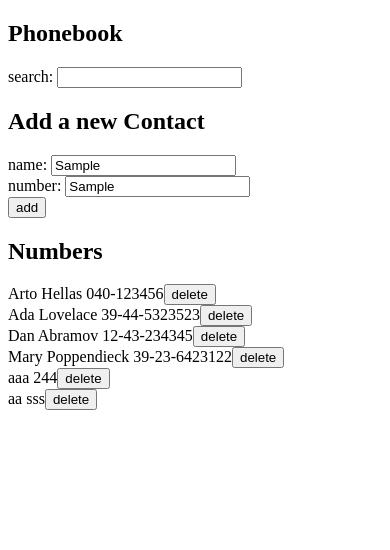
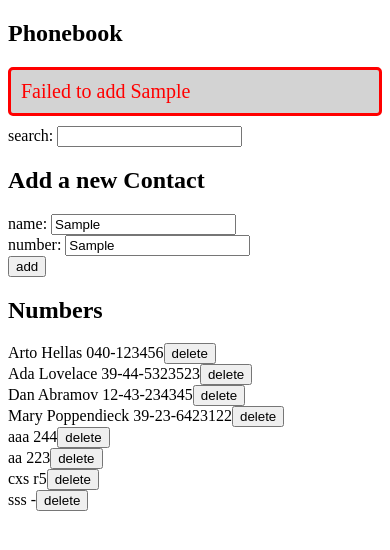
Before and after one commit to ElenaMoralesGil/fullstackopen-course, a React (Vite) app in the folder part2/phonebook/: page / in a window 390 px wide. Both pictures are taken after typing "Sample", "Sample" into the empty fields and a click on the button "add". Shown: the top 550 px of the page. Built offline with nearby package versions, Linux system fonts and the light colour scheme; no server answers; data requests are answered from the project's data file.

Commit message:
exercise phonebook step 11  completed

```diff
--- a/part2/phonebook/db.json
+++ b/part2/phonebook/db.json
@@ -28,7 +28,17 @@
     {
       "id": "6",
       "name": "aa",
-      "number": "sss"
+      "number": "223"
+    },
+    {
+      "id": "7",
+      "name": "cxs",
+      "number": "r5"
+    },
+    {
+      "id": "8",
+      "name": "sss",
+      "number": "-"
     }
   ]
 }
--- a/part2/phonebook/src/App.jsx
+++ b/part2/phonebook/src/App.jsx
@@ -2,6 +2,7 @@ import {useEffect, useState} from 'react'
 import Filter from "./components/Filter.jsx";
 import PersonForm from "./components/PersonForm.jsx";
 import Persons from "./components/Persons.jsx";
+import Notification from "./components/Notification.jsx";
 import personService from "./services/persons";
 
 const App = () => {
@@ -9,11 +10,20 @@ const App = () => {
     const [newName, setNewName] = useState('')
     const [newNumber, setNewNumber] = useState('')
     const [searchTerm, setSearchTerm] = useState('');
+    const [message, setMessage] = useState(null)
+    const [messageType, setMessageType] = useState(null)
 
     useEffect(() => {
         personService.getAll()
             .then(response => {
                 setPersons(response)
+            })
+            .catch(error => {
+                setMessage('Failed to fetch persons')
+                setMessageType('error')
+                setTimeout(() => {
+                    setMessage(null)
+                }, 5000)
             })
     }, [])
 
@@ -30,9 +40,18 @@ const App = () => {
                         setPersons(persons.map(person => person.id !== personExists.id ? person : response));
                         setNewName('');
                         setNewNumber('');
+                        setMessage(`Updated ${newName}'s number`)
+                        setMessageType('success')
+                        setTimeout(() => {
+                            setMessage(null)
+                        }, 5000)
                     })
                     .catch(error => {
-                        console.error('Failed to update person:', error);
+                        setMessage(`Failed to update ${newName}`)
+                        setMessageType('error')
+                        setTimeout(() => {
+                            setMessage(null)
+                        }, 5000)
                     });
             }
         } else {
@@ -47,6 +66,18 @@ const App = () => {
                     setPersons(persons.concat(response))
                     setNewName('')
                     setNewNumber('');
+                    setMessage(`Added ${newName}`)
+                    setMessageType('success')
+                    setTimeout(() => {
+                        setMessage(null)
+                    }, 5000)
+                })
+                .catch(error => {
+                    setMessage(`Failed to add ${newName}`)
+                    setMessageType('error')
+                    setTimeout(() => {
+                        setMessage(null)
+                    }, 5000)
                 })
         }
     }
@@ -76,6 +107,7 @@ const App = () => {
     return (
         <div>
             <h2>Phonebook</h2>
+            <Notification message={message} type={messageType} />
             <Filter handleSearchChange={handleSearchChange} searchTerm={searchTerm} />
             <h2>Add a new Contact</h2>
             <PersonForm handleNameChange={handleNameChange} handleNumberChange={handleNumberChange}
--- /dev/null
+++ b/part2/phonebook/src/components/Notification.jsx
@@ -0,0 +1,23 @@
+const Notification = ({ message, type }) => {
+    if (message === null) {
+        return null
+    }
+
+    const notificationStyle = {
+        color: type === 'success' ? 'green' : 'red',
+        background: 'lightgrey',
+        fontSize: 20,
+        borderStyle: 'solid',
+        borderRadius: 5,
+        padding: 10,
+        marginBottom: 10,
+    }
+
+    return (
+        <div style={notificationStyle}>
+            {message}
+        </div>
+    )
+}
+
+export default Notification
```
